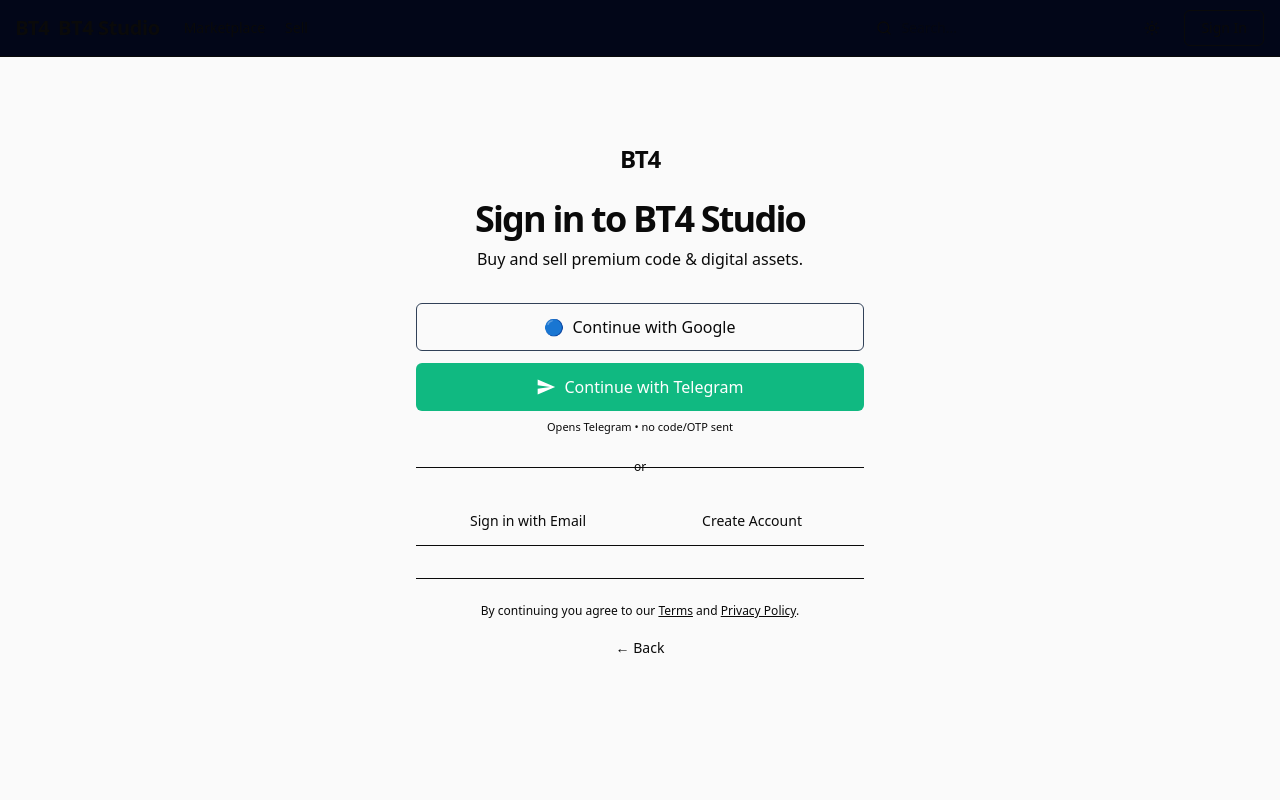
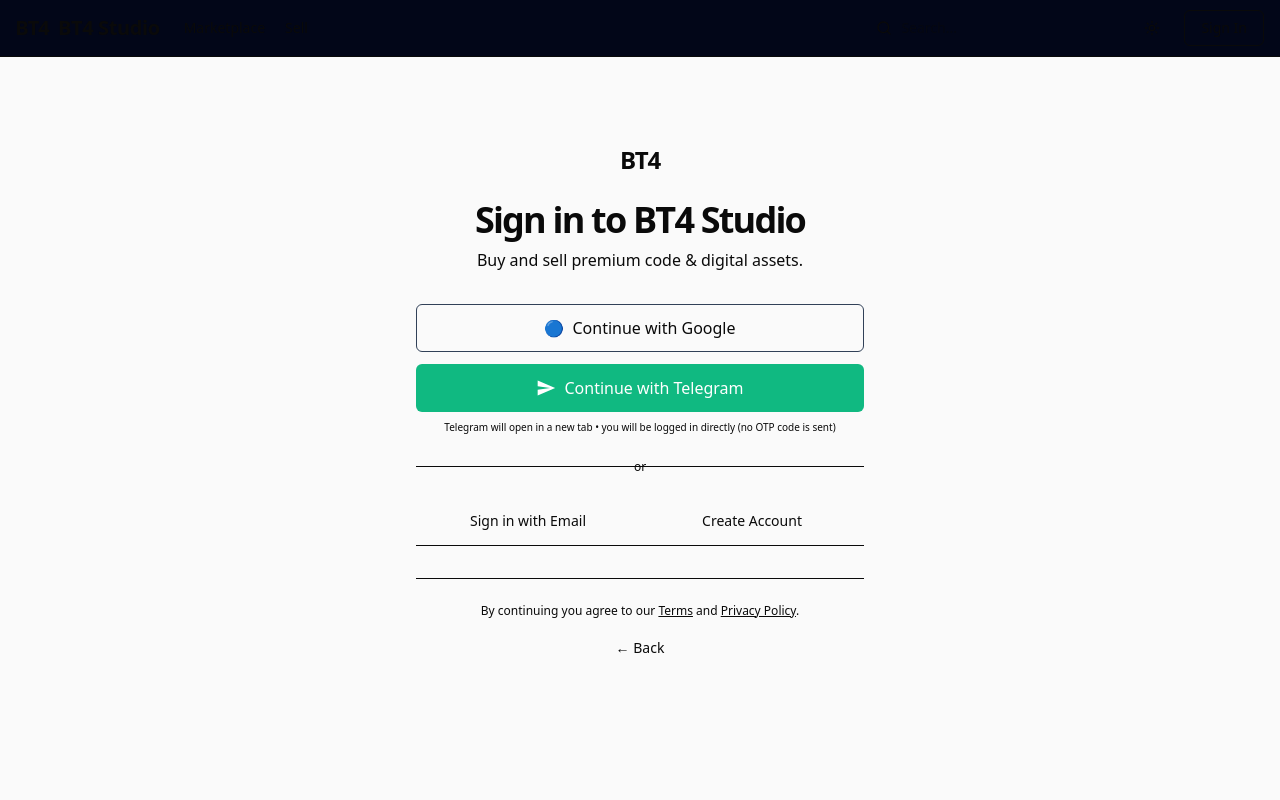
Before and after one commit to Baatinarolu/Bt4-studio, a Next.js app: page /auth/signin in a window 1280 px wide. Shown: the top 800 px of the page. Built offline with nearby package versions, Linux system fonts and the light colour scheme.

Commit message:
fix: clarify Telegram login (no OTP) + improve purchase guards and redirect
Co-authored-by: arena-agent <297053741+arena-agent@users.noreply.github.com>

```diff
--- a/app/auth/signin/page.tsx
+++ b/app/auth/signin/page.tsx
@@ -243,8 +243,8 @@
             </span>
             Continue with Telegram
           </Button>
-          <p className="text-[11px] text-center text-muted-foreground -mt-1">
-            Opens Telegram • no code/OTP sent
+          <p className="text-[10px] text-center text-muted-foreground -mt-1">
+            Telegram will open in a new tab • you will be logged in directly (no OTP code is sent)
           </p>
         </div>
 
--- a/app/product/[slug]/ProductClient.tsx
+++ b/app/product/[slug]/ProductClient.tsx
@@ -25,9 +25,9 @@
   const [localReviews, setLocalReviews] = useState(reviews || []);
 
   const handleBuyViaTelegram = async () => {
-    // Must have a real authenticated user ID
-    if (!currentBuyerId || currentBuyerId === "demo-buyer" || currentBuyerId.startsWith("demo")) {
-      toast.error("Please sign in to purchase");
+    // Very strict guard — we must have a real Supabase user ID
+    if (!currentBuyerId || currentBuyerId === "demo-buyer" || currentBuyerId.startsWith("demo") || currentBuyerId === "anonymous") {
+      toast.error("You need to be logged in to purchase");
       window.location.href = `/auth/signin?callbackUrl=${encodeURIComponent(window.location.pathname)}`;
       return;
     }
@@ -53,17 +53,15 @@
       const data = await res.json();
 
       if (!data.telegramUrl) {
-        throw new Error("No Telegram link returned");
+        throw new Error("No Telegram link returned from server");
       }
 
-      // Direct redirect — most reliable way
+      // Direct navigation (works best on mobile + desktop)
       window.location.href = data.telegramUrl;
-
-      toast.success("Redirecting to Telegram...");
 
     } catch (error: any) {
       console.error("Purchase error:", error);
-      toast.error(error.message || "Could not start purchase");
+      toast.error(error.message || "Could not start purchase. Please try again.");
       setIsPurchasing(false);
     }
   };
```
